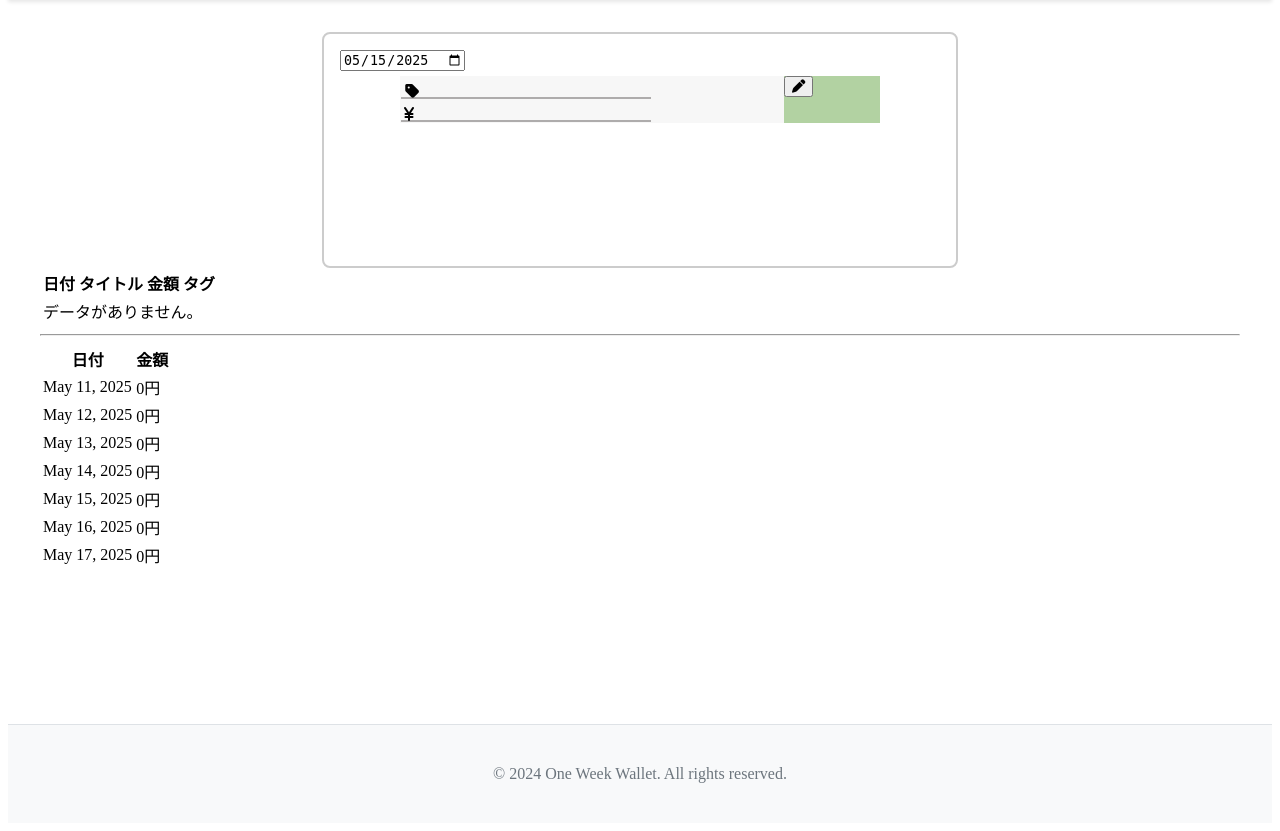
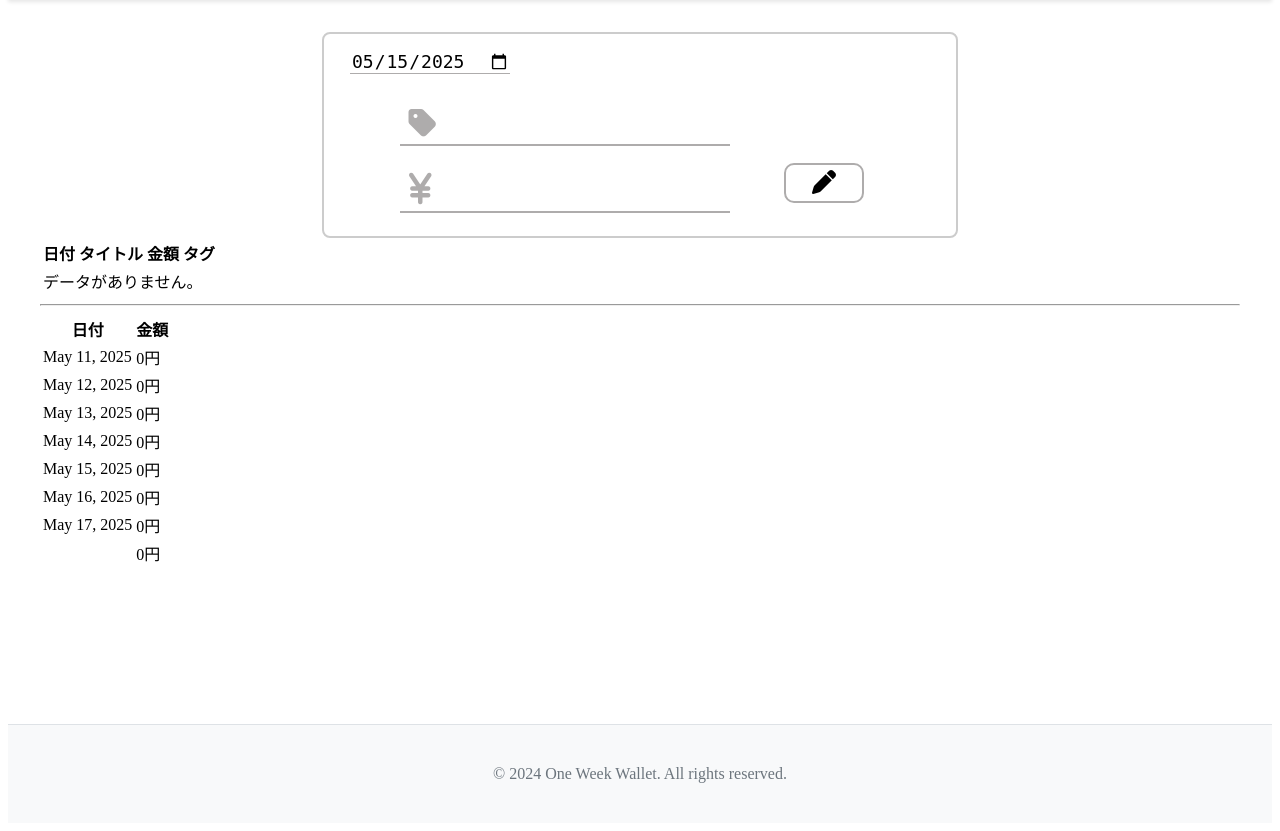
Before and after one commit to z-fujimori/one_week_wallet, a Django app: page / in a window 1280 px wide. Shown: the part 80-911 px from the top of the page. Run offline with Django 5.2, Linux system fonts and the light colour scheme; a user stored in the database is signed in; data comes from the database, SQL or seed files in the repository; both versions use the stored data as it was after the commit.

Commit message:
inputフォーム完成

```diff
--- a/expenses/static/expenses/css/index.css
+++ b/expenses/static/expenses/css/index.css
@@ -7,10 +7,22 @@
 .expend-form {
     margin: 0 auto;
     width: 600px;
-    height: 200px;
+    height: 170px;
     border: 2px solid #ccc;
     border-radius: 8px;
     padding: 16px;
+}
+
+.input-date {
+    border: none;
+    margin: 0px 10px;
+    font-size: 18px;
+    border-bottom: 1px solid #aeacac;
+}
+.input-date:focus {
+    border: none;
+    outline: none;
+    border-bottom: 1px solid #5e5e5e;
 }
 
 .form-body {
@@ -22,36 +34,63 @@
 .input-main {
     flex: 4;
     margin: 1 1;
-    background-color: rgb(247, 247, 247);
 }
 
 .input-field {
     position: relative;
-    margin: 1px;
+    margin-top: 18px;
 }
 
 .input-icon {
     position: absolute;
-    transform: translate(30%, 35%);
     pointer-events: none;
     /* width: 20px; */
-    font-size: 16px;
+    font-size: 36px;
+    color: #aeacac;
+}
+.fa-tag {
+    transform: translate(30%, 30%);
+    font-size: 32px;
+}
+.fa-yen-sign {
+    transform: translate(40%, 20%);
 }
 
 .input-area {
-    all: unset;
-    padding: 1px 1px 1px 20px;
-    width: 60%;
+    all: unset;  /* これより上は無効化 */
+    font-size: 30px;
+    padding: 1px 1px 1px 60px;
+    width: 70%;
+    height: 45px;
     border-bottom: 2px solid #aeacac;
 }
 .input-area:focus {
-    border-bottom: 2px solid #7e7e7e;
+    border-bottom: 2px solid #5e5e5e;
 }
 
 .form-button {
     flex: 1;
-    background-color: #b2d2a2;
+    flex-direction: column;
     margin: 1 1;
+    display: flex;
+}
+.form-button-spacer {
+    flex-grow: 1;
+}
+
+.pen-button {
+    background-color: white;
+    margin-top: auto;
+    margin-bottom: 10px;
+    width: 80px;
+    height: 40px;
+    font-size: 24px;
+    border: 2px solid #aeacac;
+    border-radius: 10px;
+}
+.pen-button:hover {
+    background-color: #f5f2f2;
+    border: 3px solid #5e5e5e;
 }
 
 input[type="number"]::-webkit-outer-spin-button,
--- a/expenses/templates/expenses/index.html
+++ b/expenses/templates/expenses/index.html
@@ -13,21 +13,22 @@
         <form action="{% url 'expenses:create_expense' %}" method="post">
             {% csrf_token %}
             <div class="form-header">
-                <input type="date" value="{{ today }}" name="date">
+                <input class="input-date" type="date" value="{{ today }}" name="date"  required oninvalid="this.setCustomValidity('必須項目')"  oninput="this.setCustomValidity('')" >
             </div>
             <div class="form-body">
                 <div class="input-main">
                     <div class="input-field">
                         <i class="fa-solid fa-tag input-icon"></i>
-                        <input class="input-area" type="text" name="title">
+                        <input class="input-area" type="text" name="title" required oninvalid="this.setCustomValidity('必須項目')"  oninput="this.setCustomValidity('')">
                     </div>
                     <div class="input-field">
                         <i class="fa-solid fa-yen-sign input-icon"></i>
-                        <input class="input-area" type="number" name="amount">
+                        <input class="input-area" type="number" name="amount" required oninvalid="this.setCustomValidity('必須項目')"  oninput="this.setCustomValidity('')" >
                     </div>
                 </div>
                 <div class="form-button">
-                    <button class=""><i class="fa-solid fa-pen"></i></button>
+                    <div class="form-button-spacer"></div>
+                    <button class="pen-button"><i class="fa-solid fa-pen"></i></button>
                 </div>
             </div>
         </form>
--- a/expenses/urls.py
+++ b/expenses/urls.py
@@ -6,4 +6,5 @@ app_name = 'expenses'
 urlpatterns = [
     path('', views.index, name='index'),
     path('create/', views.create_expense, name='create_expense'),
+    path('month/', views.monthly , name="monthly")
 ]
--- a/expenses/views.py
+++ b/expenses/views.py
@@ -18,11 +18,14 @@ def index(request):
             date__range=(start, today)
         ).order_by('-date')
 
+    week_total = 0
     daily_amount = defaultdict(int)  # 未定義のインデックスが呼び出された場合にエラーにならない
     for expense in expenses:
         daily_amount[expense.date] += expense.amount
+        week_total += expense.amount
     # daily_amount_total = sorted(daily_amount.items())
     daily_amount_total = [( date, daily_amount[date] ) for date in this_week]
+    daily_amount_total.append(( "", week_total ))
 
     return render(request, "expenses/index.html",{
         "today": date.today().isoformat,
@@ -31,17 +34,19 @@ def index(request):
     })
 
 def create_expense(request):
-    print("print1")
     if request.method == 'POST':
-        print("print2")
+
         form = ExpenseForm(request.POST)
         if form.is_valid():
-            print("print3")
+
             expense = form.save(commit=False)
             expense.user = request.user
             expense.save()
             return redirect('expenses:index')
     else:
-        print("print0")
+
         form = ExpenseForm()
         return redirect('expenses:index')
+
+def monthly(request):
+    return render(request, "expenses/monthly.html")
```
Also changed, not shown: expenses/templates/expenses/monthly.html (added, +29 -0 lines), db.sqlite3.
